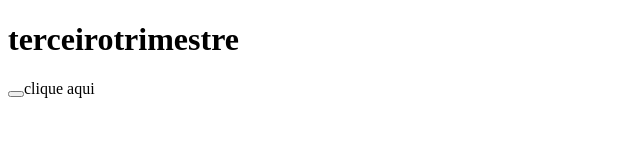
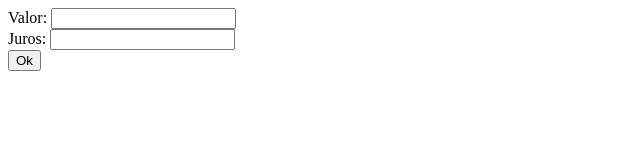
Before and after one commit to rafaellazzk/primeiroj_3t, a plain HTML site: page index.html in a window 1280 px wide. Shown: the whole page, without its empty margins (0-640 px from the left). Drawn offline with Linux system fonts and the light colour scheme.

Commit message:
Update index.html

```diff
--- a/index.html
+++ b/index.html
@@ -4,11 +4,13 @@
     <meta charset="UTF-8">
     <meta http-equiv="X-UA-Compatible" content="IE=edge">
     <meta name="viewport" content="width=device-width, initial-scale=1.0">
-    <title>Primeiro J</title>
-    <script src="estudo,js"></script>
+    <title>Terceiro Trimestre</title>
+    <link rel="stylesheet" href="geral.css">
+    <script src="estudo.js"></script>
 </head>
 <body>
-    <h1>terceirotrimestre</h1>
-    <button onclick= "minhatabuada()"></button>clique aqui</button>
+ Valor: <input id="valor" type="text"> <br>
+ Juros: <input id="Juros" type="text"> <br>
+ <button onclick="total()"> Ok </button>
 </body>
 </html>
```
